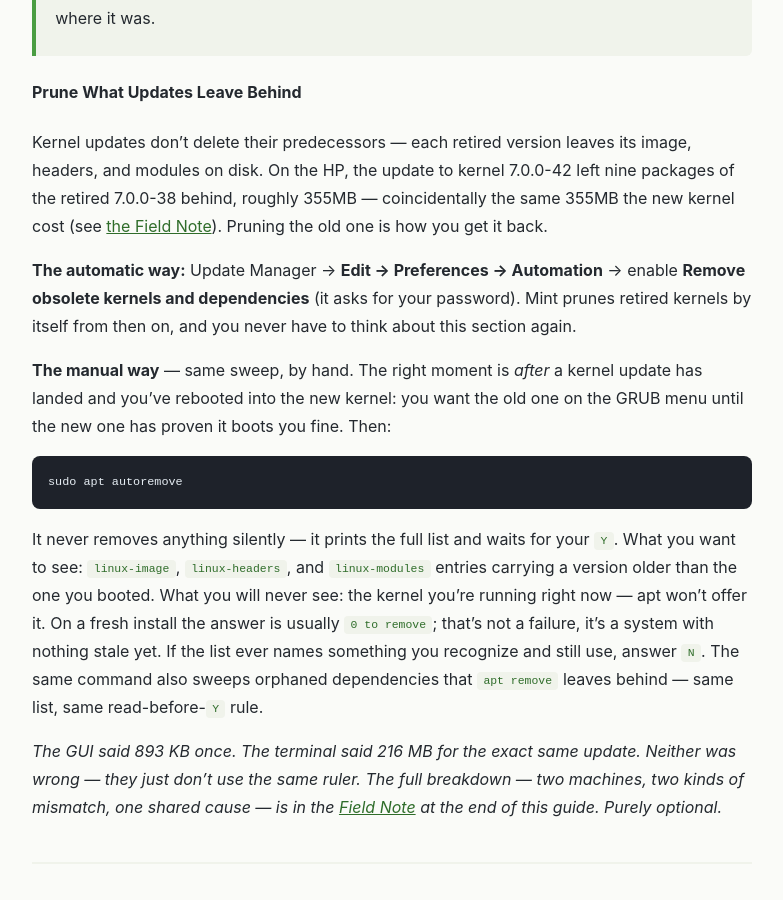
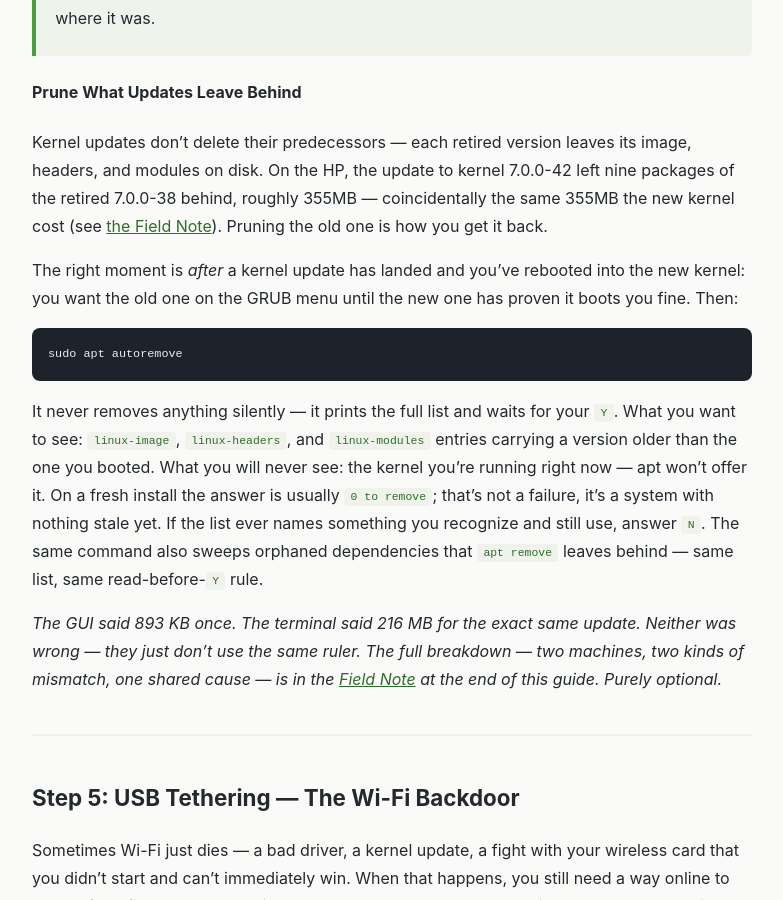
Before and after one commit to Kinganthonytech/Kinganthonytech.github.io, a Jekyll site: the page built from _posts/2026-11-06-linux-mint-first-hour-after-install.md, in a window 1280 px wide and 900 px high, scrolled down 14640 px. Shown: the whole window, without its empty margins (248-1031 px from the left). Built offline with Jekyll 4.4.1, drawn with Linux system fonts in a browser that asks for light colours.

Commit message:
First-hour guide: drop unverified automation toggle from kernel pruning

````diff
--- a/_posts/2026-11-06-linux-mint-first-hour-after-install.md
+++ b/_posts/2026-11-06-linux-mint-first-hour-after-install.md
@@ -421,9 +421,8 @@ Updates your Flatpaks. `apt` can't see them (see [the Installing Software step](
 
 Kernel updates don't delete their predecessors — each retired version leaves its image, headers, and modules on disk. On the HP, the update to kernel 7.0.0-42 left nine packages of the retired 7.0.0-38 behind, roughly 355MB — coincidentally the same 355MB the new kernel cost (see [the Field Note](#a4-update-mismatch)). Pruning the old one is how you get it back.
 
-**The automatic way:** Update Manager → **Edit → Preferences → Automation** → enable **Remove obsolete kernels and dependencies** (it asks for your password). Mint prunes retired kernels by itself from then on, and you never have to think about this section again.
 
-**The manual way** — same sweep, by hand. The right moment is *after* a kernel update has landed and you've rebooted into the new kernel: you want the old one on the GRUB menu until the new one has proven it boots you fine. Then:
+The right moment is *after* a kernel update has landed and you've rebooted into the new kernel: you want the old one on the GRUB menu until the new one has proven it boots you fine. Then:
 
 ```bash
 sudo apt autoremove
````
